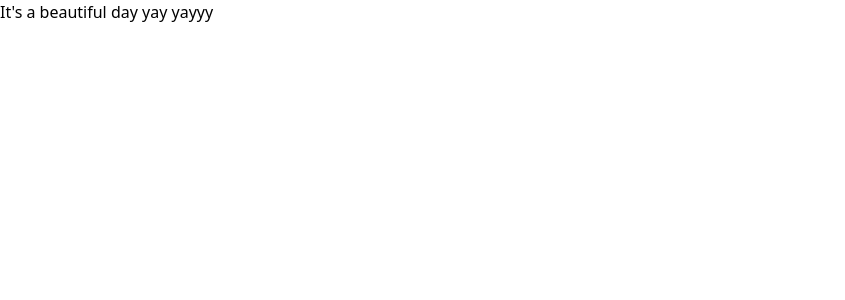
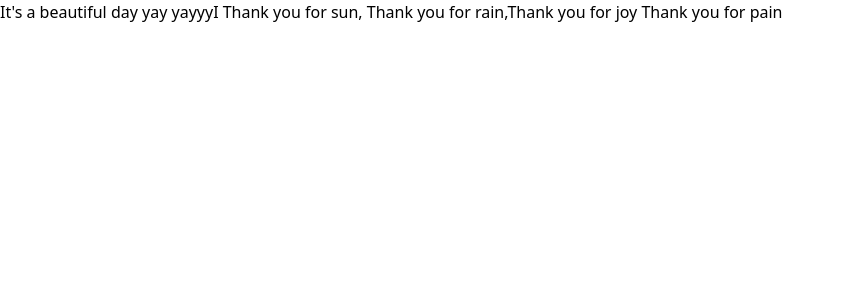
Before and after one commit to soAcademy/workshop-state-and-event, a React (Create React App) app: page / in a window 1280 px wide. Shown: the top 300 px of the page, without its empty margins (0-845 px from the left). Built offline with nearby package versions, Linux system fonts and the light colour scheme.

Commit message:
feat:passing Props2

```diff
--- a/src/App.js
+++ b/src/App.js
@@ -16,7 +16,7 @@ import State6 from "./States/State6";
 import State7 from "./States/State7";
 
 import Prop1 from "./Props/Prop1";
-// import Prop2 from "./PropsAnswer/Prop2";
+import Prop2 from "./Props/Prop2";
 // import Prop3 from "./PropsAnswer/Prop3";
 // import Prop4 from "./PropsAnswer/Prop4";
 
@@ -49,7 +49,7 @@ const App = () => {
       {/* <State7 /> */}
 
       <Prop1 data="It's a beautiful day yay yayyy" />
-      {/* <Prop2 data1="Hello World" data2="Bin Bin Bin" /> */}
+      <Prop2 data1="I Thank you for sun, Thank you for rain" data2="Thank you for joy Thank you for pain" />
       {/* <Prop3 /> */}
       {/* <Prop4 /> */}
 
--- /dev/null
+++ b/src/Props/Prop2.js
@@ -0,0 +1,4 @@
+const Prop2 = ({data1,data2}) => <>{data1},{data2}</>
+// const Prop1 = (props) => <>{props.data1},{props.data2}</>
+
+export default Prop2;
```
Also changed, not shown: src/Props/Prop1.js (+10 -0 lines).
